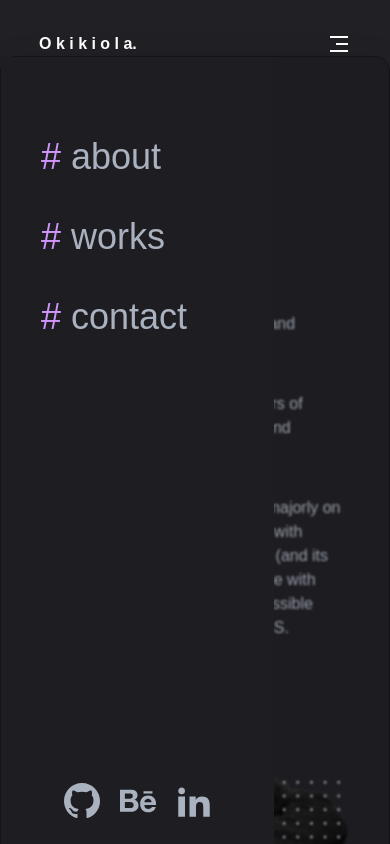
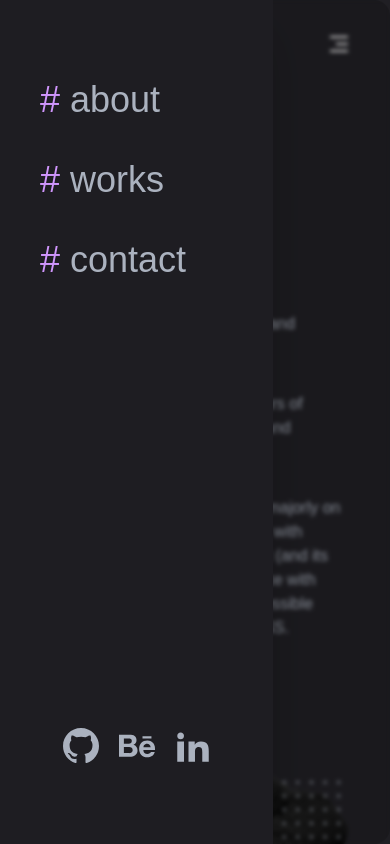
Before and after one commit to danielafriheart/danielafriheartt, a React (Create React App) app: page / in a window 390 px wide. Shown: the top 844 px of the page. Built offline with nearby package versions, Linux system fonts and the light colour scheme.

Commit message:
background blur to mobile nav

```diff
--- a/src/components/Navbar.js
+++ b/src/components/Navbar.js
@@ -1,4 +1,4 @@
-import React from 'react'
+import React, { useState } from 'react'
 import { Link, NavLink } from "react-router-dom"
 // Icons =============================>>>>>>>>>>>>>>>>>>>>>>>>>
 import { RiMenu3Line } from 'react-icons/ri'
@@ -10,6 +10,7 @@ import { BsGithub } from 'react-icons/bs';
 
 export default function Navbar() {
 
+  const [open, setOpen] = useState(true);
 
 
   return (
@@ -38,9 +39,9 @@ export default function Navbar() {
       </div>
 
       {/* Mobile Nav */}
-      <div className="md:hidden h-screen shadow-2xl glass">
+      <div className="md:hidden h-screen glass top-0 absolute z-10 w-full">
 
-        <div className=" gap-32 flex flex-col px-10 py-20 justify-between h-full bg-background w-[70vw]">
+        <div className=" gap-32 flex flex-col px-10 py-20 justify-between h-full bg-background w-[70vw] shadow-2xl">
           <ul className=''>
             <li className='gap-10 flex flex-col text-4xl'>
               <NavLink to='/' className='font-light text-gray hover:text-white navLink relative hover:font-bold transition-all duration-300'>
--- a/src/index.css
+++ b/src/index.css
@@ -51,11 +51,9 @@ h2 {
 }
 
 .glass{
-  /* From https://css.glass */
-background: rgba(0, 0, 0, .1);
+background: rgba(0, 0, 0, 0.2);
 border-radius: 16px;
 box-shadow: 0 4px 30px rgba(0, 0, 0, 0.1);
-backdrop-filter: blur(1.3px);
--webkit-backdrop-filter: blur(1.3px);
-border: 1px solid rgba(0, 0, 0, 0.3);
+backdrop-filter: blur(2px);
+-webkit-backdrop-filter: blur(2px);
 }
```
